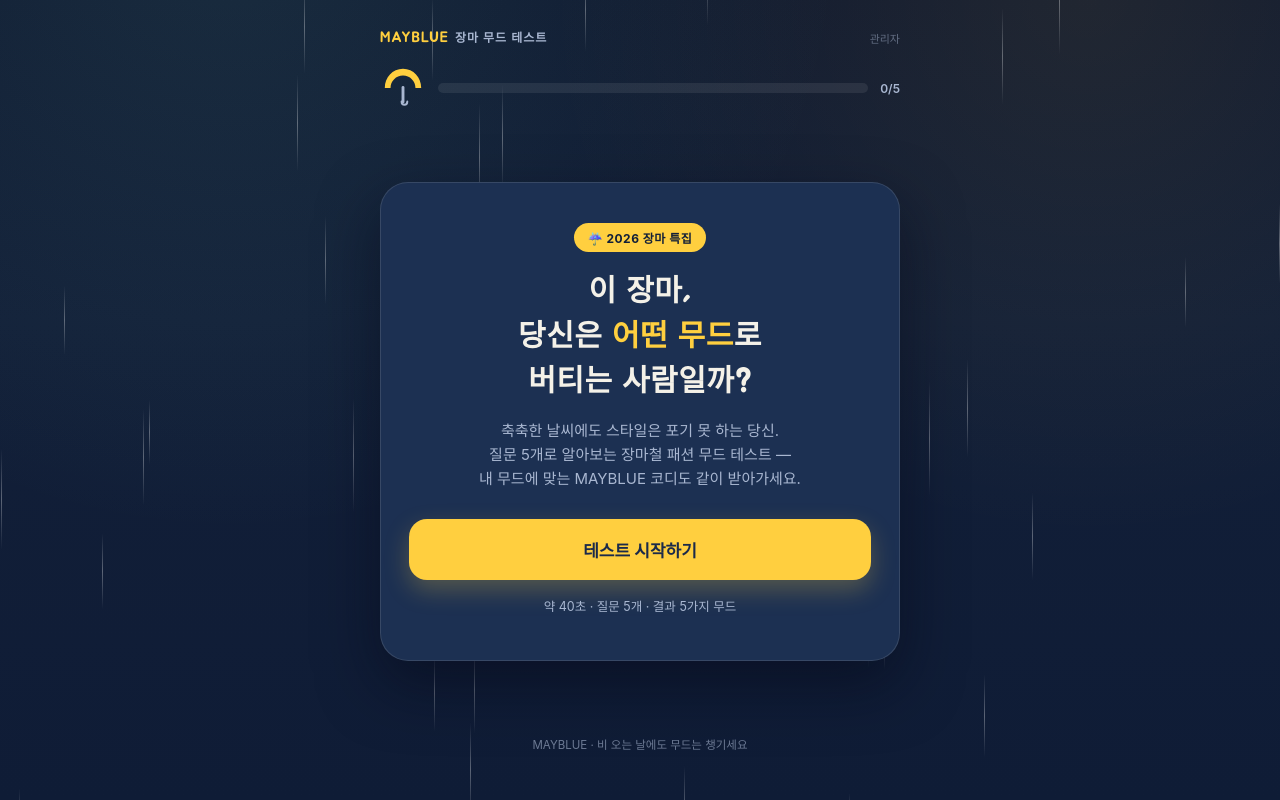
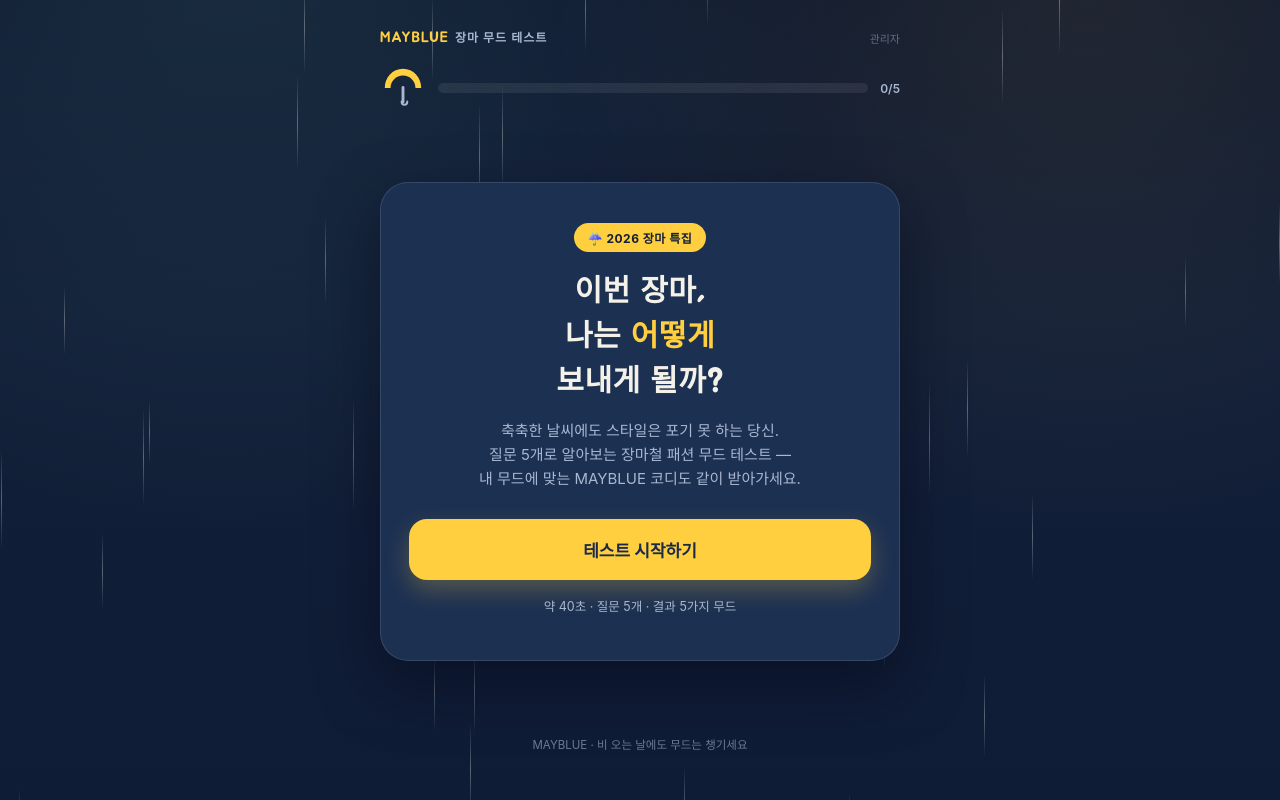
Before and after one commit to berry010626-ctrl/-, a Next.js app: page / in a window 1280 px wide. Built offline with nearby package versions, Linux system fonts and the light colour scheme; a web font is replaced by a local one.

Commit message:
Update page.tsx

```diff
--- a/app/page.tsx
+++ b/app/page.tsx
@@ -71,11 +71,11 @@ export default function Home() {
               <div className="intro-card">
                 <span className="intro-eyebrow">☔ 2026 장마 특집</span>
                 <h1 className="intro-title">
-                  이 장마,
+                  이번 장마,
                   <br />
-                  당신은 <em>어떤 무드</em>로
+                  나는 <em>어떻게</em>
                   <br />
-                  버티는 사람일까?
+                  보내게 될까?
                 </h1>
                 <p className="intro-desc">
                   축축한 날씨에도 스타일은 포기 못 하는 당신.
```
